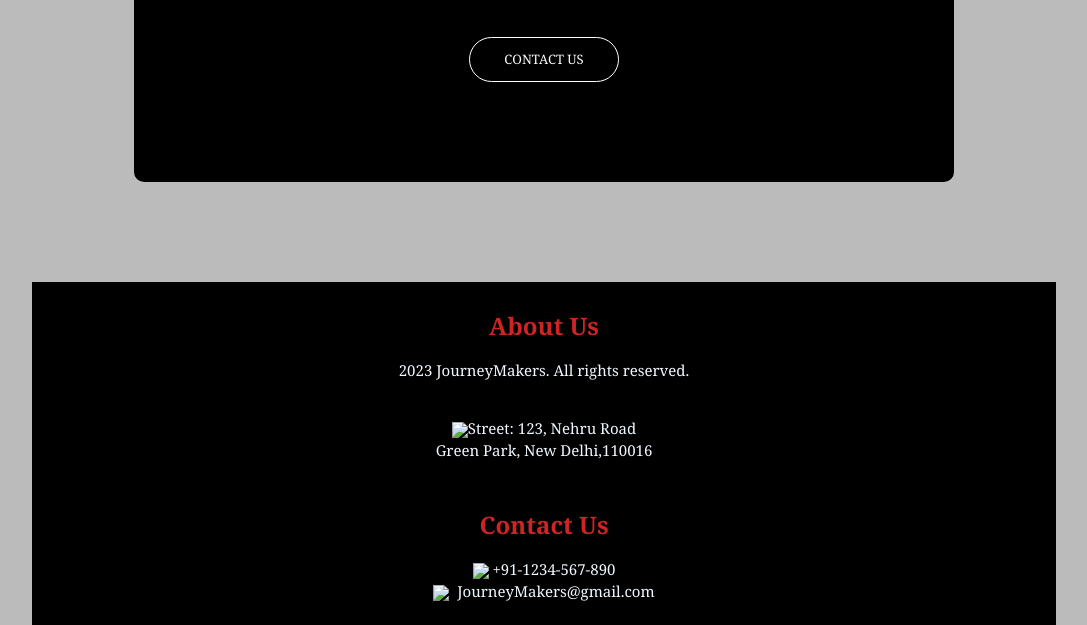
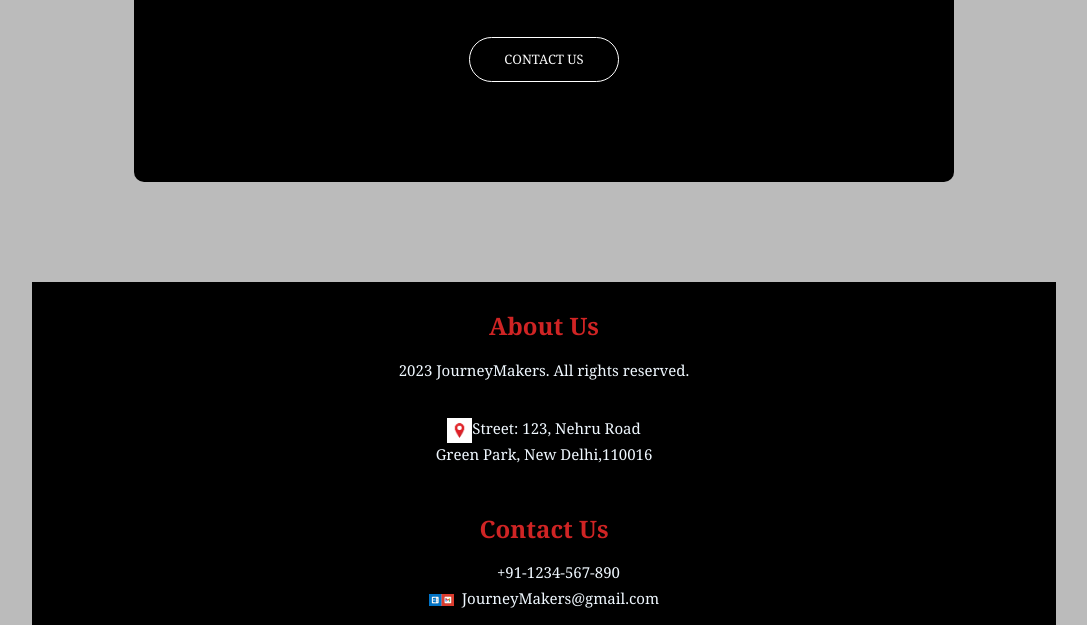
Before and after one commit to Sugam1011/task1, a plain HTML site: page index.html in a window 1280 px wide. Shown: the part 4314-4939 px from the top of the page, without its empty margins (96-1183 px from the left). Drawn offline with nearby package versions, Linux system fonts and the light colour scheme; a script that the page names is missing.

Commit message:
added new images

```diff
--- a/index.html
+++ b/index.html
@@ -224,10 +224,10 @@
       <h4 style="color:  rgb(207, 36, 36);" >About Us</h4>
     <div class="aboutme">
     <p style="color: aliceblue;" class="rights-text">2023 JourneyMakers. All rights reserved.</p>
-    <p style="color: aliceblue;"><img src="images/location.png" style="width: 25px;">Street: 123, Nehru Road <br>Green Park, New Delhi,110016</p><br>
+    <p style="color: aliceblue;"><img src="img/loc.png" style="width: 25px;">Street: 123, Nehru Road <br>Green Park, New Delhi,110016</p><br>
     <h4 style="color: rgb(207, 36, 36);"> Contact Us</h4>
-    <p style="color: aliceblue;"><img src="images/phone.png" style="width: 25px;"> +91-1234-567-890<br>
-      <img src="images/gmail.png" style="width: 25px;">&nbsp; JourneyMakers@gmail.com</p>
+    <p style="color: aliceblue;"><img src="img/phone.png" style="width: 25px;"> +91-1234-567-890<br>
+      <img src="img/gmail.png" style="width: 25px;">&nbsp; JourneyMakers@gmail.com</p>
   </div>
       <div class="icons">
         <i class="fa-brands fa-whatsapp"></i>
```
Also changed, not shown: img/gmail.png (added), img/loc.png (added), img/phone.png (added).
